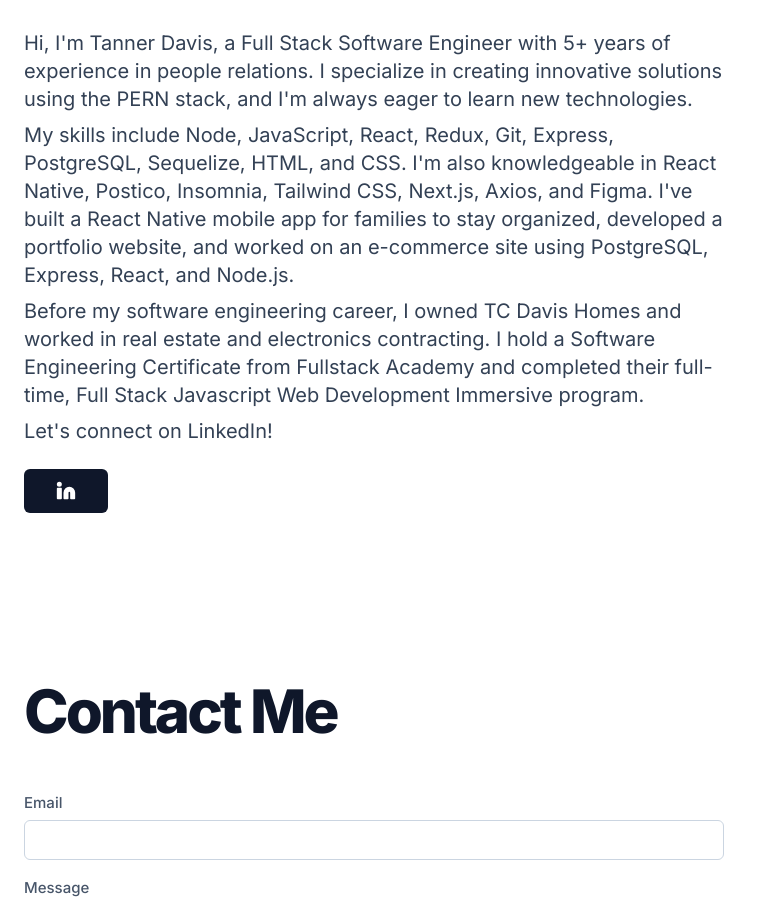
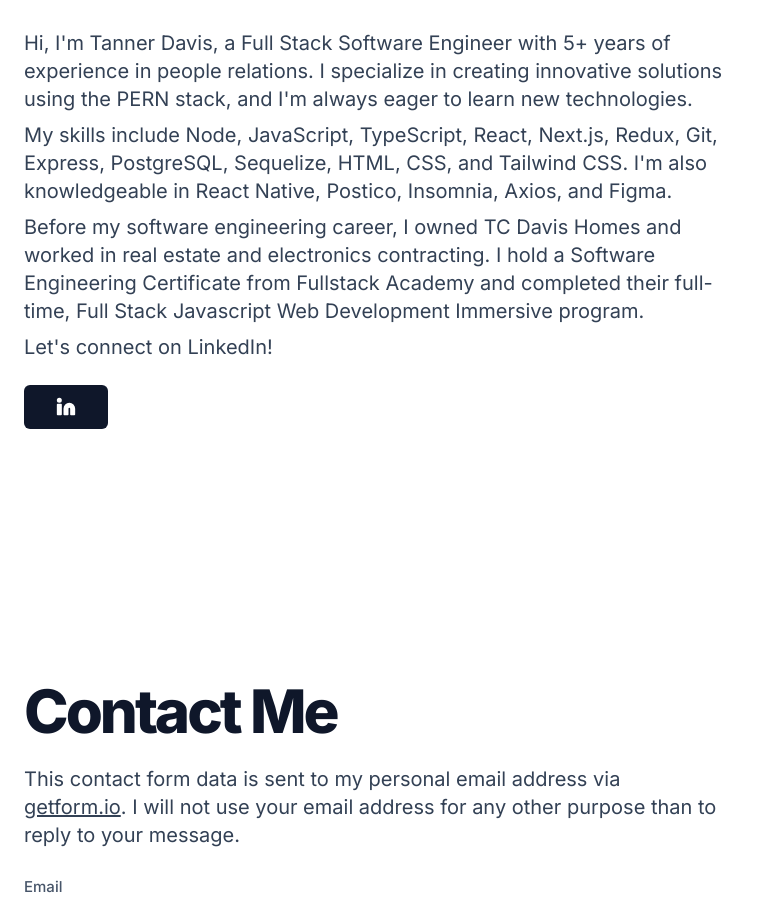
Before and after one commit to Davis86t/Portfolio-V2, a Next.js app: page / in a window 1280 px wide. Shown: the part 1672-2574 px from the top of the page, without its empty margins (0-763 px from the left). Built offline with nearby package versions, Linux system fonts and the light colour scheme.

Commit message:
About and Contact section edits

```diff
--- a/components/about.tsx
+++ b/components/about.tsx
@@ -25,12 +25,10 @@ export default function AboutMe() {
               learn new technologies.
             </p>
             <p className="max-w-[700px] text-md text-slate-700 dark:text-slate-400 md:text-xl pt-2">
-              My skills include Node, JavaScript, React, Redux, Git, Express,
-              PostgreSQL, Sequelize, HTML, and CSS. I'm also knowledgeable in
-              React Native, Postico, Insomnia, Tailwind CSS, Next.js, Axios, and
-              Figma. I've built a React Native mobile app for families to stay
-              organized, developed a portfolio website, and worked on an
-              e-commerce site using PostgreSQL, Express, React, and Node.js.
+              My skills include Node, JavaScript, TypeScript, React, Next.js, Redux, Git, Express,
+              PostgreSQL, Sequelize, HTML, CSS, and Tailwind CSS. I'm also knowledgeable in
+              React Native, Postico, Insomnia, Axios, and
+              Figma.
               </p>
               <p className="max-w-[700px] text-md text-slate-700 dark:text-slate-400 md:text-xl pt-2">
               Before my software engineering career, I owned TC Davis Homes and
--- a/components/contact.tsx
+++ b/components/contact.tsx
@@ -8,10 +8,22 @@ export default function Contact() {
       className="z-0 grid h-[calc(100vh-64px)] pt-5 md:pt-20 w-[100%]"
     >
       <section className="container grid">
-        <div className="flex flex-col items-start gap-10">
+        <div className="flex flex-col items-start gap-5">
           <div className="flex max-w-[980px] flex-col items-start pb-1 md:mb-0 mb-6">
             <ContactAnimation />
           </div>
+          <p className="max-w-[700px] text-md text-slate-700 dark:text-slate-400 md:text-xl">
+            This contact form data is sent to my personal email address via{" "}
+            <a
+              href="https://getform.io/"
+              target="_blank"
+              className="underline"
+            >
+              getform.io
+            </a>
+            . I will not use your email address for any other purpose than to
+            reply to your message.
+          </p>
           <ContactForm />
         </div>
       </section>
```
